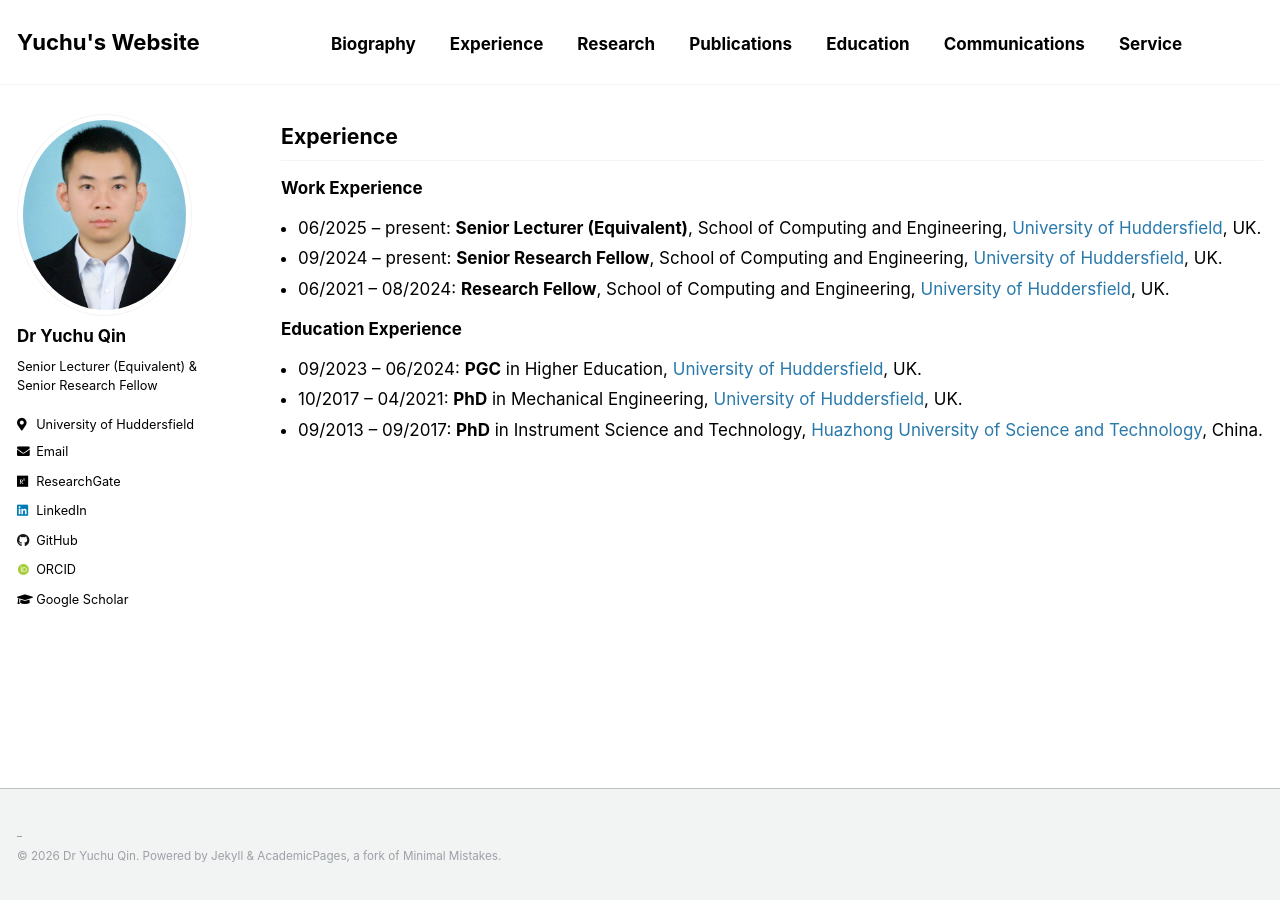
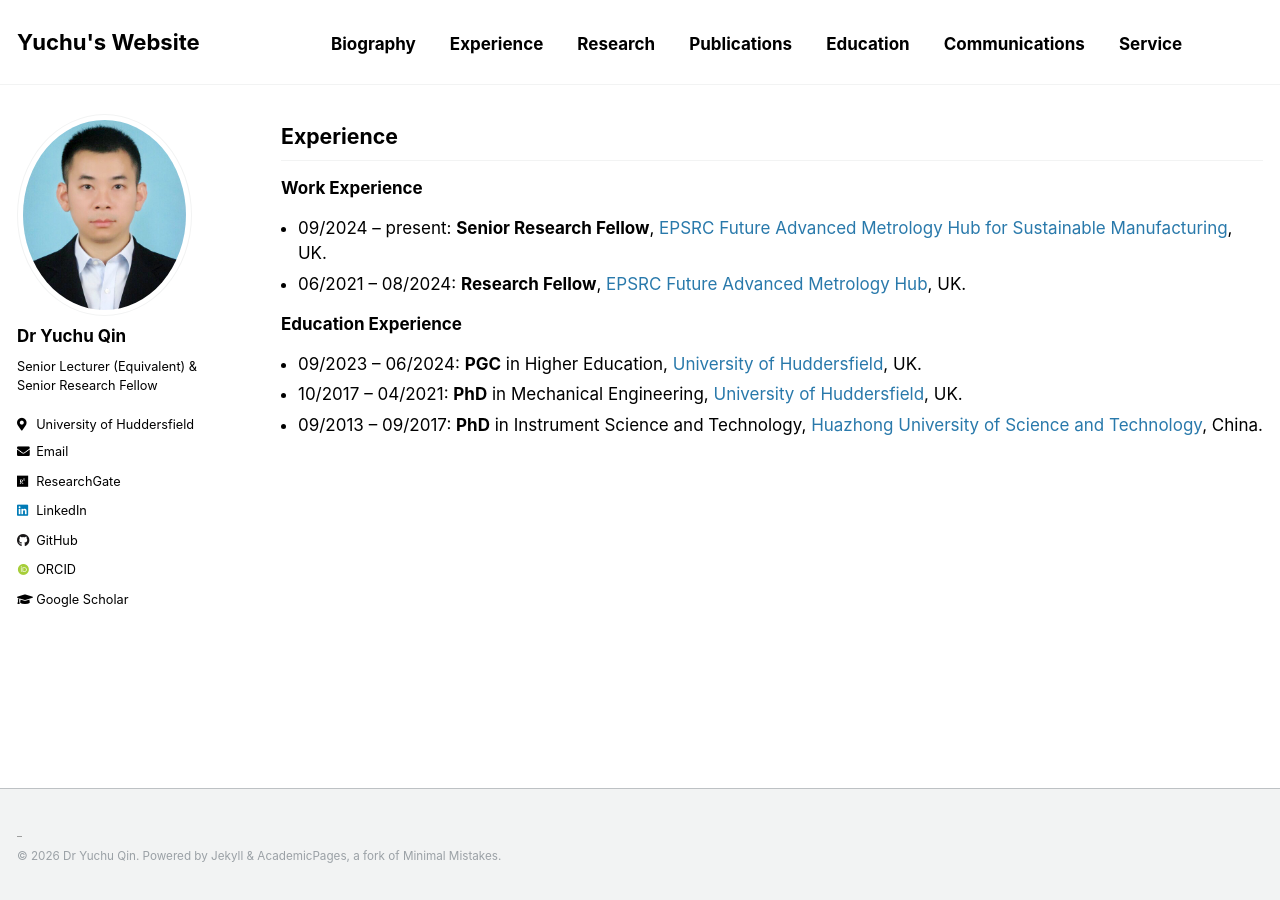
Before and after one commit to yuchu-qin/yuchu-qin.github.io, a Jekyll site: the page built from _pages/experience.md, in a window 1280 px wide. Built offline with Jekyll 4.4.1, drawn with Linux system fonts in a browser that asks for light colours; some web fonts are replaced; our own code applies the rules of GitHub Pages for plain Markdown files.

Commit message:
Revise work experience section in experience.md
Updated work experience entries to reflect current roles and affiliations.

```diff
--- a/_pages/experience.md
+++ b/_pages/experience.md
@@ -5,9 +5,8 @@ author_profile: true
 
 ## Experience
 ### Work Experience
-- 06/2025 – present: **Senior Lecturer (Equivalent)**, School of Computing and Engineering, [University of Huddersfield](https://www.hud.ac.uk/), UK.
-- 09/2024 – present: **Senior Research Fellow**, School of Computing and Engineering, [University of Huddersfield](https://www.hud.ac.uk/), UK.
-- 06/2021 – 08/2024: **Research Fellow**, School of Computing and Engineering, [University of Huddersfield](https://www.hud.ac.uk/), UK.
+- 09/2024 – present: **Senior Research Fellow**, [EPSRC Future Advanced Metrology Hub for Sustainable Manufacturing](https://research.hud.ac.uk/institutes-centres/cpt/), UK.
+- 06/2021 – 08/2024: **Research Fellow**, [EPSRC Future Advanced Metrology Hub](https://research.hud.ac.uk/institutes-centres/cpt/), UK.
 
 ### Education Experience
 - 09/2023 – 06/2024: **PGC** in Higher Education, [University of Huddersfield](https://www.hud.ac.uk/), UK.
```
